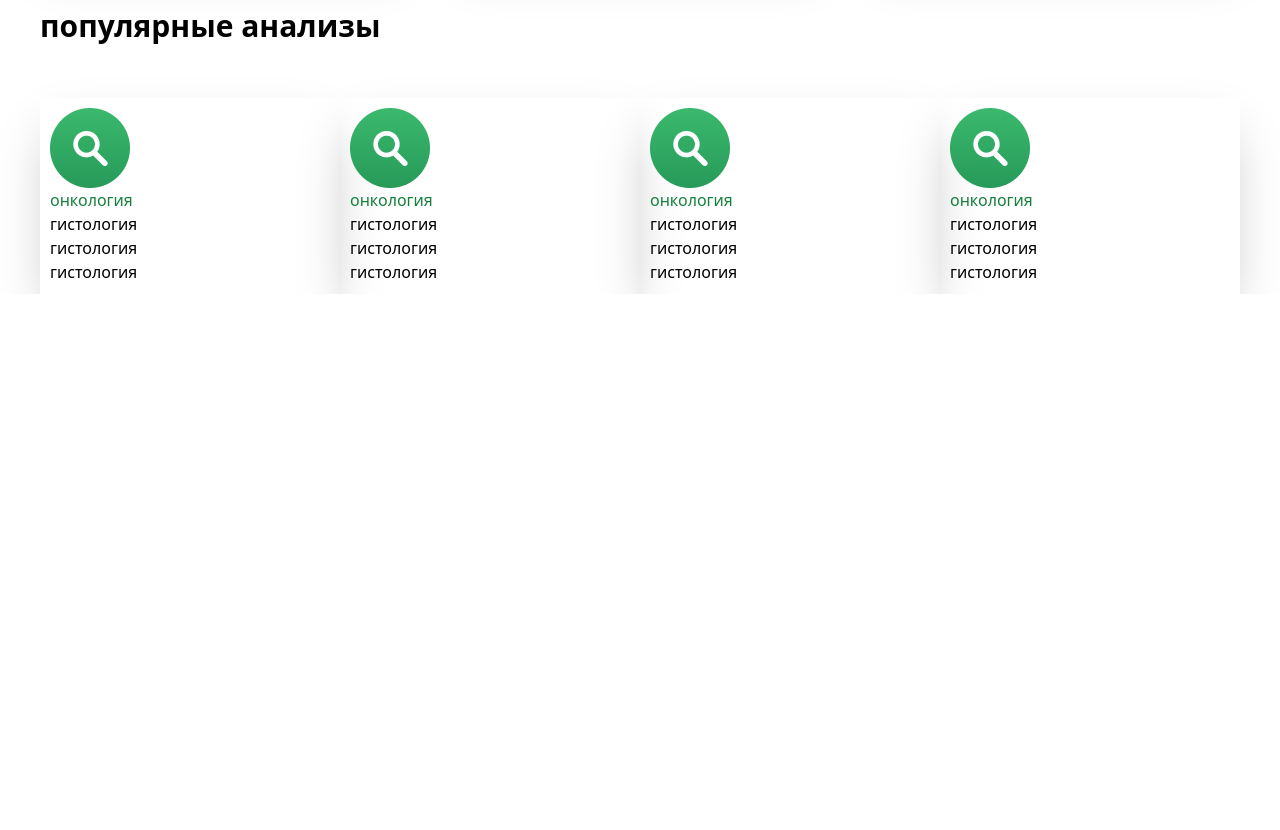
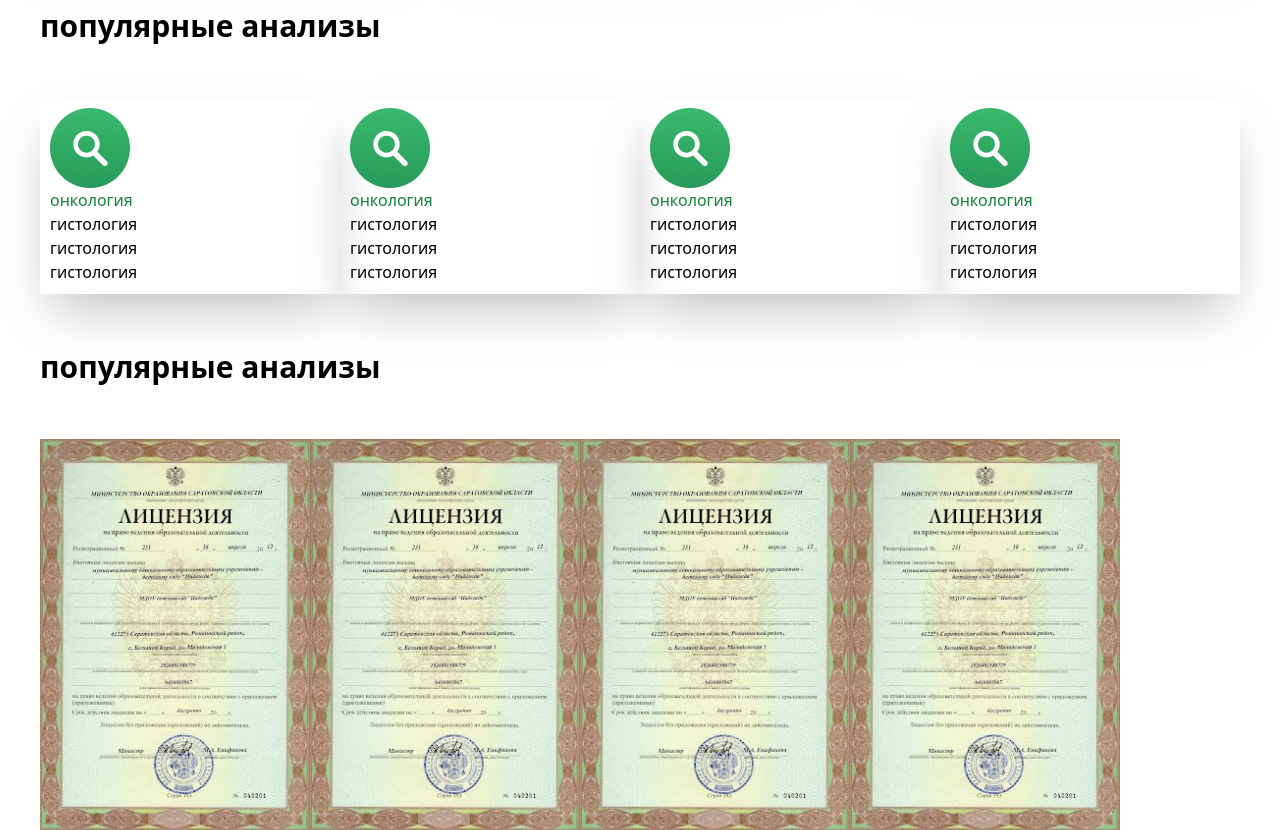
Before and after one commit to UmarovSino/repo, a website: page src/index.html in a window 1280 px wide. Shown: the part 907-1737 px from the top of the page. Before the commit the page ends 1201 px from the top, so only its background shows below. Drawn offline with Linux system fonts and the light colour scheme.

Commit message:
section 7

```diff
--- a/src/index.html
+++ b/src/index.html
@@ -137,6 +137,14 @@
                 <p>гистология</p>
             </article>
         </section>
+        <h2 class="font-bold text-[30px] lg:max-w-[1200px] m-auto mt-[50px]">популярные анализы</h2>
+        <section class="lg:flex mt-[50px] max-w-[1200px] m-auto gap-[30pxgit]">
+            <img src="./image 7.png" alt="">
+            <img src="./image 7.png" alt="">
+            <img src="./image 7.png" alt="">
+            <img src="./image 7.png" alt="">
+        </section>
+
     </main>
 </body>
 
```
Also changed, not shown: src/output.css.
